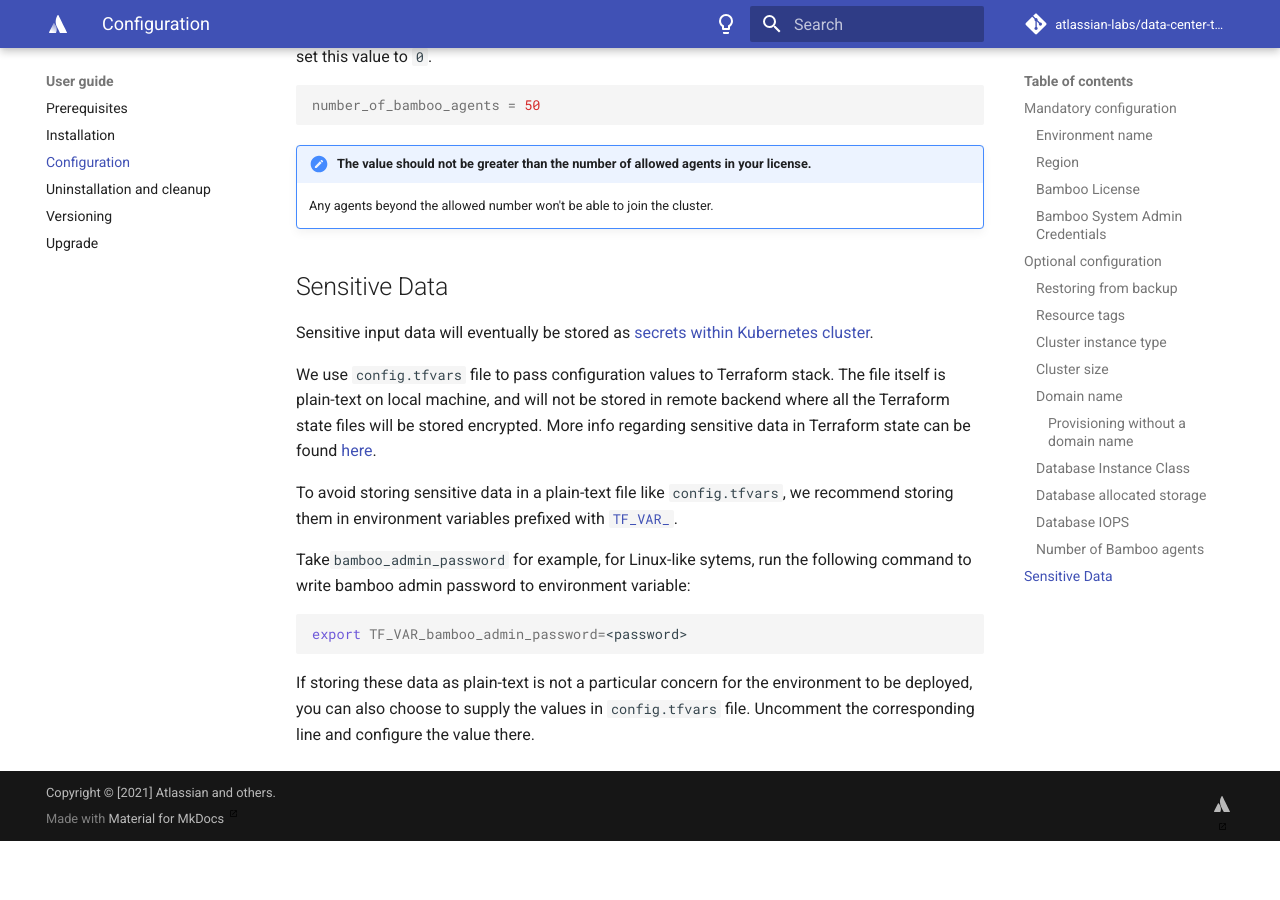
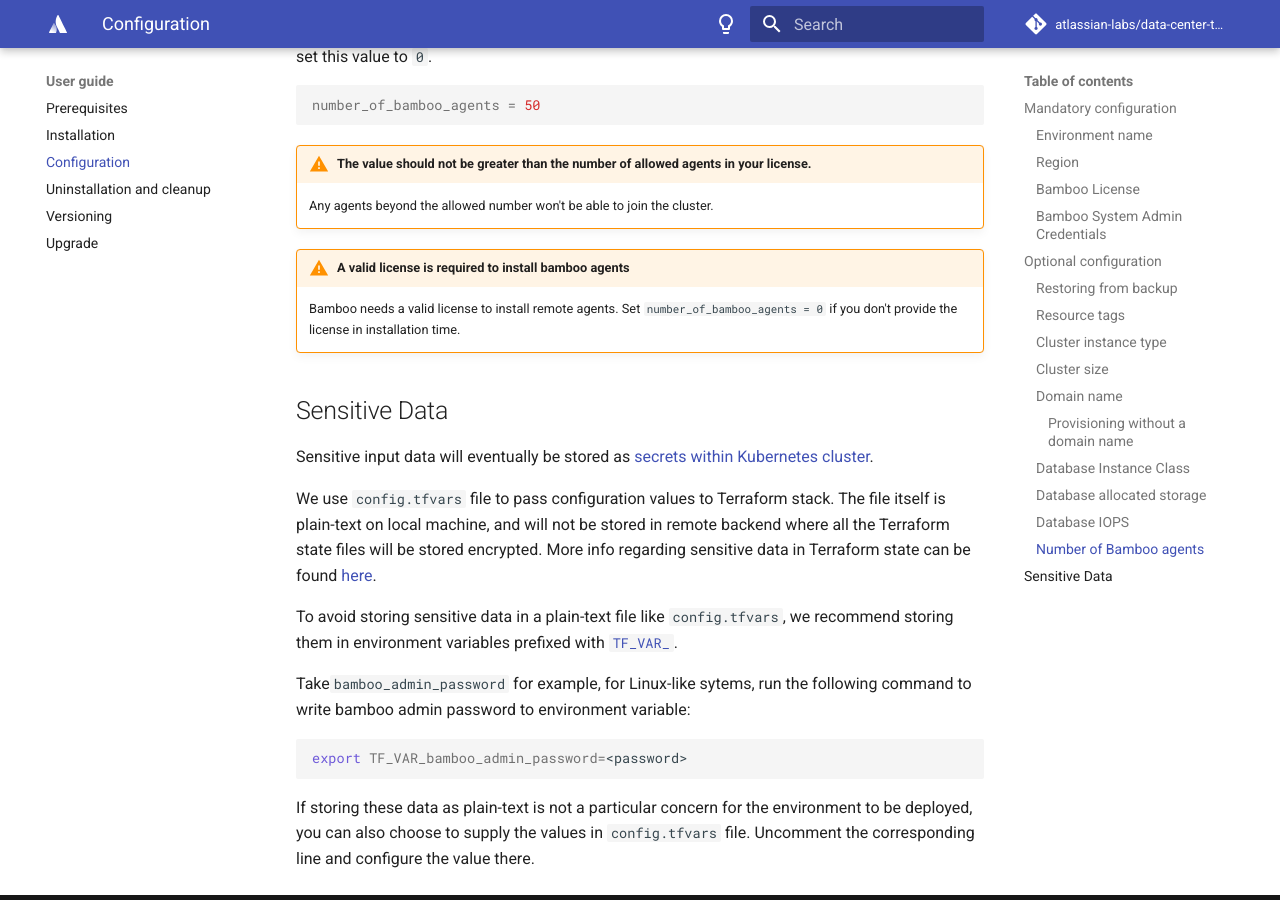
Before and after one commit to atlassian-labs/data-center-terraform, an MkDocs documentation site: the page built from docs/docs/userguide/CONFIGURATION.md, in a window 1280 px wide and 900 px high, scrolled down 5665 px. Built offline with MkDocs 1.6.1 and Material for MkDocs 9.7.7, drawn with Linux system fonts in a browser that asks for light colours; comment, search, counter and statistics services are not loaded; before the commit the page ends 6510 px from its top, so only the background shows below that.

Commit message:
TFKUBE-229: Added documentation for bamboo agent requirements (#108)
* TFKUBE-229: Added documentation for bamboo agent requirements

Co-authored-by: nghazalibeiklar <nghazalibeiklar@atlassian.com>

````diff
--- a/docs/docs/userguide/CONFIGURATION.md
+++ b/docs/docs/userguide/CONFIGURATION.md
@@ -227,9 +227,11 @@
 number_of_bamboo_agents = 50
 ```
 
-!!! warnng "The value should not be greater than the number of allowed agents in your license."
+!!! warning "The value should not be greater than the number of allowed agents in your license."
     Any agents beyond the allowed number won't be able to join the cluster.
 
+!!! warning "A valid license is required to install bamboo agents"
+    Bamboo needs a valid license to install remote agents. Set `number_of_bamboo_agents = 0` if you don't provide the license in installation time.
 
 ## Sensitive Data
 
````
Also changed, not shown: docs/docs/userguide/INSTALLATION.md (+1 -1 lines).
